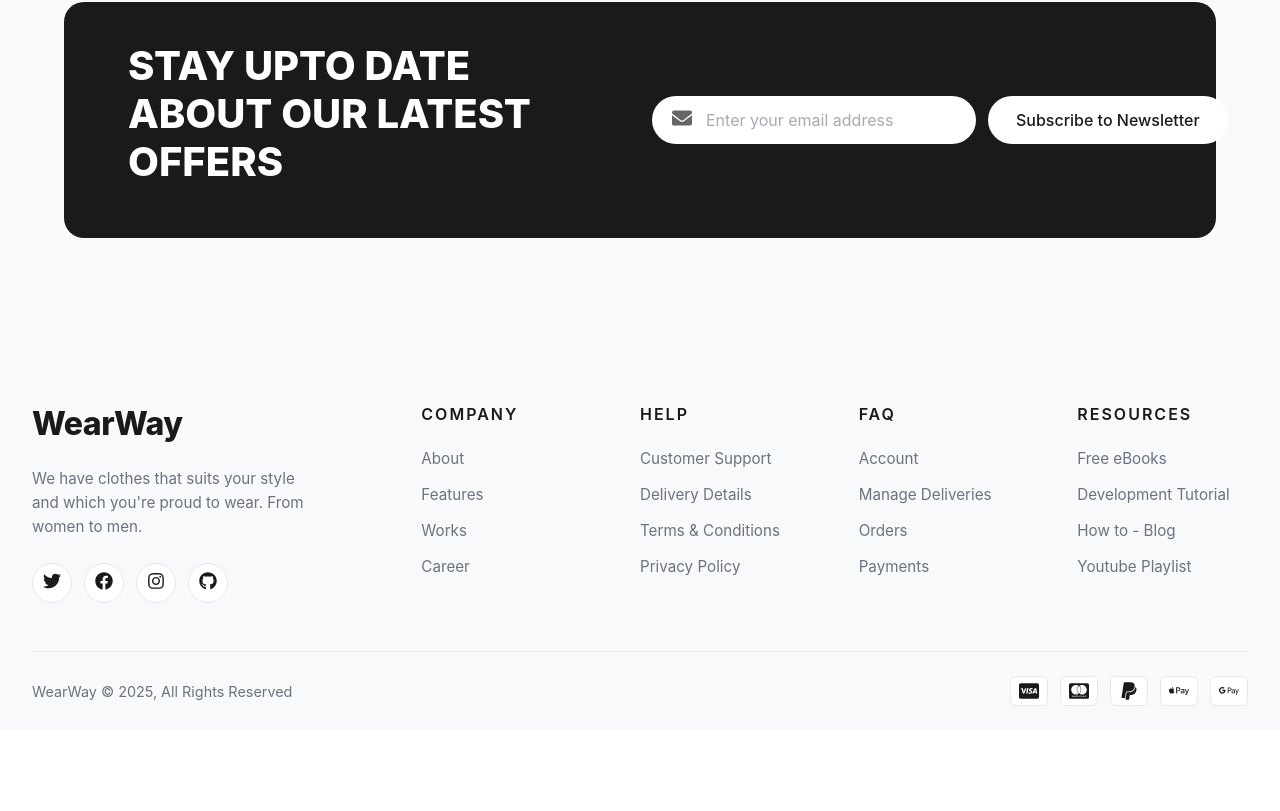
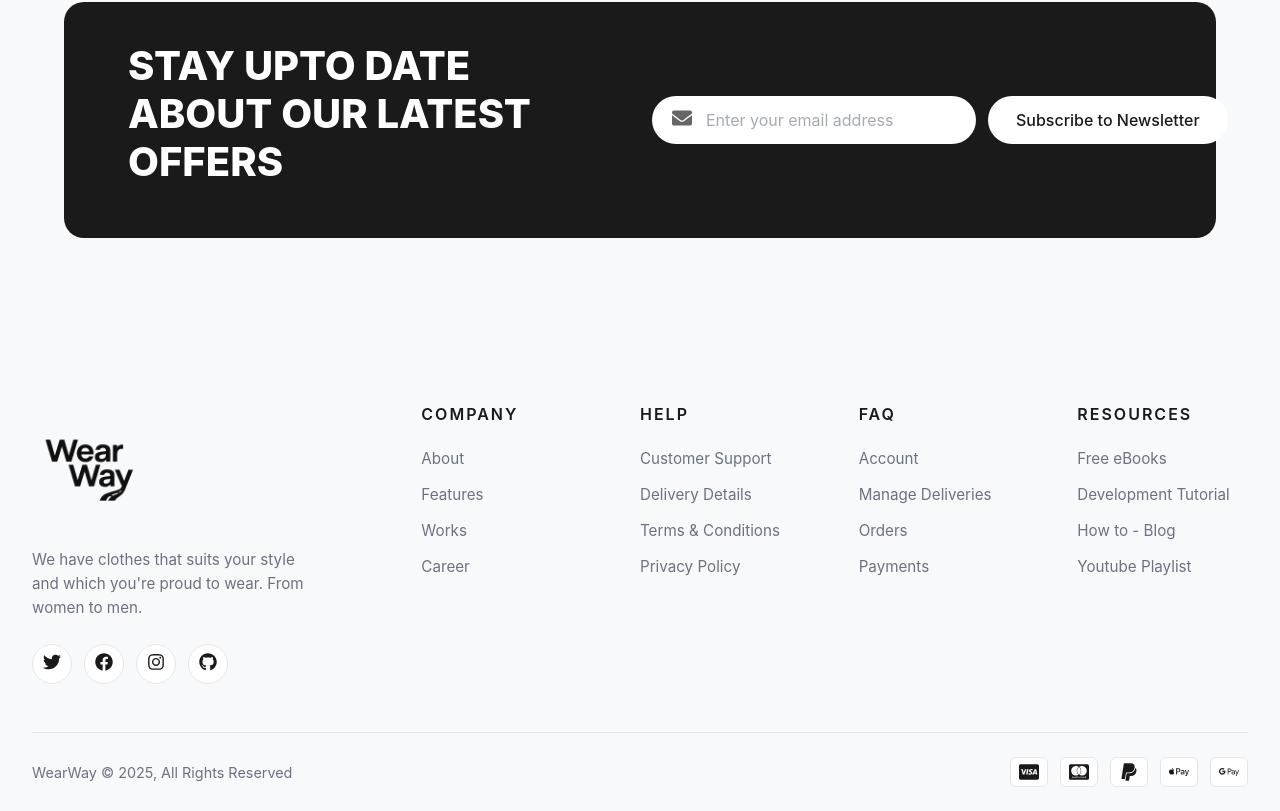
Before and after one commit to WEARWAY2/Final_project, a React (Vite) app in the folder my-app/: page / in a window 1280 px wide. Shown: the part 4174-4985 px from the top of the page. Before the commit the page ends 4904 px from the top, so only its background shows below. Built offline with nearby package versions, Linux system fonts and the light colour scheme.

Commit message:
add the logo in the footer

```diff
--- a/my-app/src/component/footer.jsx
+++ b/my-app/src/component/footer.jsx
@@ -1,4 +1,5 @@
 import React from "react";
+import { useTheme } from "../context/ThemeContext";
 import { motion } from "framer-motion";
 import {
   FaPaypal,
@@ -15,6 +16,7 @@ import {
 import "./footer.css";
 
 const Footer = () => {
+  const { theme } = useTheme();
   return (
     <footer className="footer">
       <div className="footer-container">
@@ -51,7 +53,16 @@ const Footer = () => {
         <div className="footer-content">
           {/* Company Info */}
           <div className="footer-column company-info">
-            <h3 className="footer-logo">WearWay</h3>
+            <img
+              src={
+                theme === "dark"
+                  ? import.meta.env.BASE_URL + "src/assets/logo.png"
+                  : import.meta.env.BASE_URL + "src/assets/logo_black.png"
+              }
+              alt="WearWay Logo"
+              className="footer-logo"
+              style={{ width: 120, height: "auto" }}
+            />
             <p className="company-description">
               We have clothes that suits your style and which you're proud to
               wear. From women to men.
```
